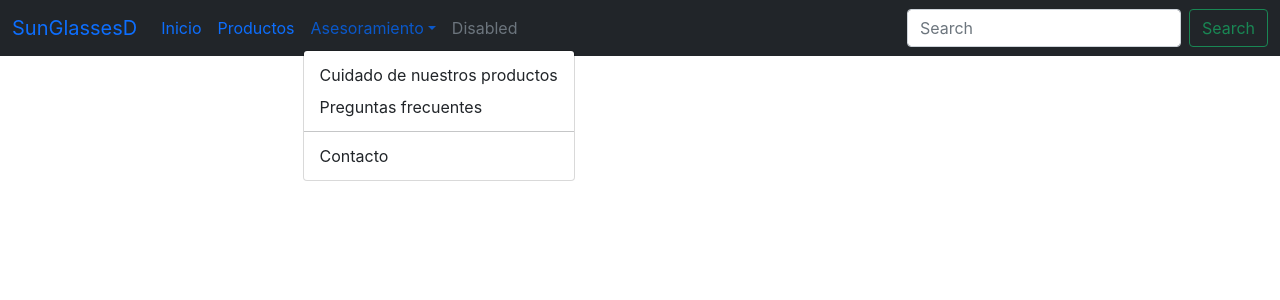
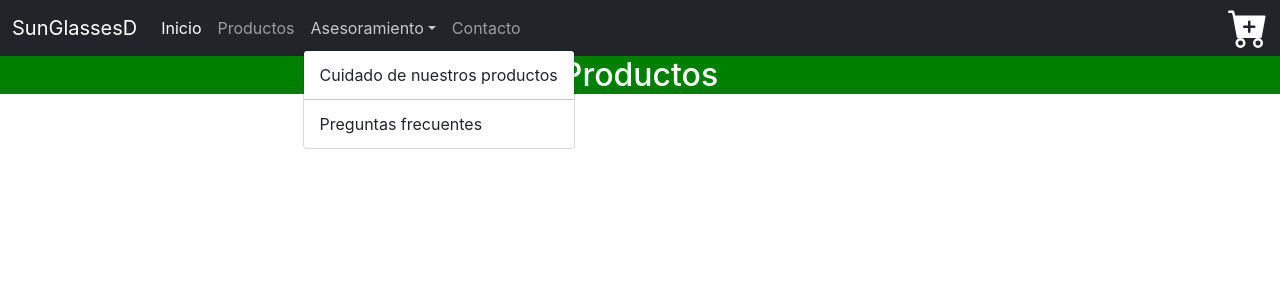
Before and after one commit to josedaniele/sunglasses_store_daniele, a React (Create React App) app: page / in a window 1280 px wide. Both pictures are taken after a click on the button "Asesoramiento". Shown: the top 300 px of the page. Built offline with nearby package versions, Linux system fonts and the light colour scheme.

Commit message:
Agregado de Carrito y props

```diff
--- a/package.json
+++ b/package.json
@@ -8,6 +8,7 @@
     "@testing-library/user-event": "^13.5.0",
     "react": "^18.0.0",
     "react-dom": "^18.0.0",
+    "react-icons": "^4.3.1",
     "react-scripts": "5.0.1",
     "web-vitals": "^2.1.4"
   },
--- a/src/App.js
+++ b/src/App.js
@@ -1,9 +1,10 @@
 import Navbar from "./components/NavBar/NavBar";
-
+import Container from "./components/Main/ItemListContainer";
 function App() {
   return (
     <div>
-      <Navbar/>
+      <Navbar />
+      <Container/>
     </div>
   );
 }
--- /dev/null
+++ b/src/components/CartWidget/CartWidget.jsx
@@ -0,0 +1,10 @@
+import React, { Component } from "react";
+import { BsFillCartPlusFill } from "react-icons/bs";
+
+class Carrito extends Component {
+  render() {
+    return <BsFillCartPlusFill style={{ color: "white", fontSize: "40px" }} />;
+  }
+}
+
+export default Carrito;
--- /dev/null
+++ b/src/components/Main/ItemListContainer.jsx
@@ -0,0 +1,14 @@
+import React from "react";
+
+function Container(props) {
+    return (
+    <div>
+    <h2 style={{backgroundColor : "green",color: "white",textAlign: "center"}}> {props.title} </h2>
+    </div>
+    );
+    }
+    Container.defaultProps ={
+    title: 'Productos'
+
+    }
+    export default Container;
--- a/src/components/NavBar/NavBar.jsx
+++ b/src/components/NavBar/NavBar.jsx
@@ -1,40 +1,68 @@
 import React from "react";
+import Carrito from "../CartWidget/CartWidget";
 
 const Navbar = () => {
-    return(
-<nav className="navbar navbar-expand-lg navbar- bg-dark">
+  return (
+    <nav className="navbar navbar-expand-lg navbar-dark bg-dark">
       <div className="container-fluid">
-    <a className="navbar-brand" href="#">SunGlassesD</a>
-    <button className="navbar-toggler" type="button" data-bs-toggle="collapse" data-bs-target="#navbarSupportedContent" aria-controls="navbarSupportedContent" aria-expanded="false" aria-label="Toggle navigation">
+        <a className="navbar-brand" href="#">
+          SunGlassesD
+        </a>
+        <button
+          className="navbar-toggler"
+          type="button"
+          data-bs-toggle="collapse"
+          data-bs-target="#navbarSupportedContent"
+          aria-controls="navbarSupportedContent"
+          aria-expanded="false"
+          aria-label="Toggle navigation"
+        >
           <span className="navbar-toggler-icon"></span>
         </button>
         <div className="collapse navbar-collapse" id="navbarSupportedContent">
           <ul className="navbar-nav me-auto mb-2 mb-lg-0">
             <li className="nav-item">
-          <a className="nav-link active" aria-current="page" href="#">Inicio</a>
+              <a className="nav-link active" aria-current="page" href="#">
+                Inicio
+              </a>
             </li>
             <li className="nav-item">
-          <a className="nav-link" href="#">Productos</a>
+              <a className="nav-link" href="#">
+                Productos
+              </a>
             </li>
             <li className="nav-item dropdown">
-          <a className="nav-link dropdown-toggle" href="#" id="navbarDropdown" role="button" data-bs-toggle="dropdown" aria-expanded="false">
+              <a
+                className="nav-link dropdown-toggle"
+                href="#"
+                id="navbarDropdown"
+                role="button"
+                data-bs-toggle="dropdown"
+                aria-expanded="false"
+              >
                 Asesoramiento
               </a>
               <ul className="dropdown-menu" aria-labelledby="navbarDropdown">
-            <li><a className="dropdown-item" href="#">Cuidado de nuestros productos</a></li>
-            <li><a className="dropdown-item" href="#">Preguntas frecuentes</a></li>
-            <li><hr className="dropdown-divider"/></li>
-            <li><a className="dropdown-item" href="#">Contacto</a></li>
+                <li>
+                  <a className="dropdown-item" href="#">
+                    Cuidado de nuestros productos
+                  </a>
+                </li>
+                <li>
+                  <hr className="dropdown-divider" />
+                </li>
+                <li>
+                  <a className="dropdown-item" href="#">
+                    Preguntas frecuentes
+                  </a>
+                </li>
               </ul>
             </li>
             <li className="nav-item">
-          <a className="nav-link disabled">Disabled</a>
+              <a className="nav-link">Contacto</a>
             </li>
           </ul>
-      <form className="d-flex">
-        <input className="form-control me-2" type="search" placeholder="Search" aria-label="Search"/>
-        <button className="btn btn-outline-success" type="submit">Search</button>
-      </form>
+          <Carrito />
         </div>
       </div>
     </nav>
```
Also changed, not shown: 1 other file (tests, documents, lock files or other folders). Lines whose indentation alone changed are shown as unchanged.
